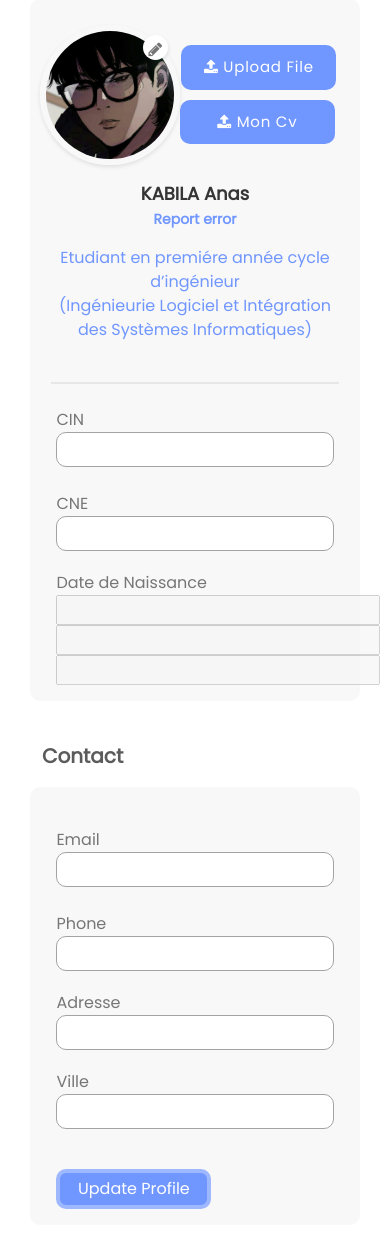
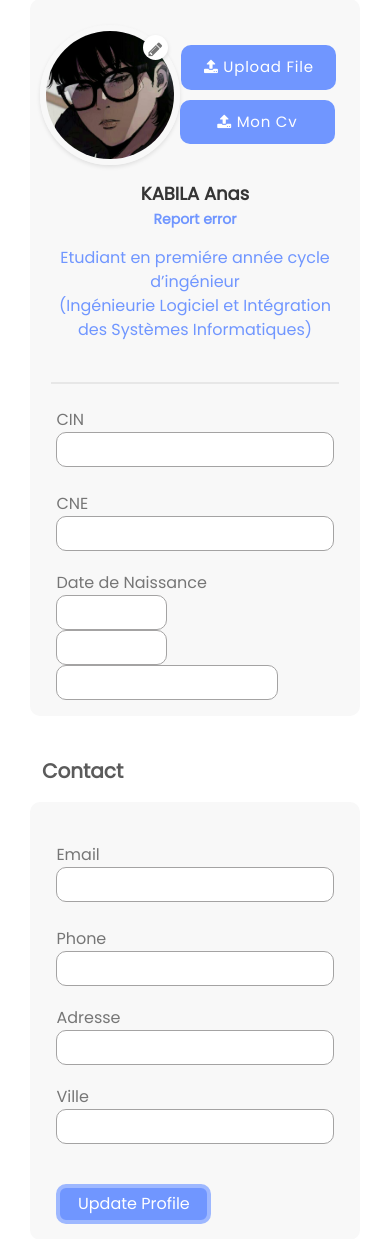
Before and after one commit to AbdoAitrais/Web_Project, a PHP site: page /pages/front_end/profile_etud.html in a window 390 px wide. Shown: the part 163-1402 px from the top of the page. Before the commit the page ends 1372 px from the top, so only its background shows below. Run offline with PHP 8.4, Linux system fonts and the light colour scheme.

Commit message:
Update profil_etud.css

```diff
--- a/pages/front_end/profil_etud.css
+++ b/pages/front_end/profil_etud.css
@@ -116,6 +116,24 @@ body,nav {
     border-radius: 10px;
     width: 600px;
     height: 35px;
+  }
+
+  .inpp1,.inpp2,.inpp3 {
+    box-sizing: border-box;
+    background: #FFFFFF;
+    border: 1px solid #A4A3A3;
+    border-radius: 10px;
+
+    height: 35px;
+  }
+
+  .inpp1,.inpp2 {
+    width: 125px;
+    margin-right: 50px;
+  }
+
+  .inpp3 {
+    width: 250px;
   }
 
   #sec {
@@ -306,6 +324,15 @@ cursor: pointer;
       width: 500px;
     }
 
+    .inpp1,.inpp2 {
+      width: 105px;
+      margin-right: 40px;
+    }
+
+    .inpp3 {
+      width: 210px;
+    }
+
   }
 
 
@@ -315,6 +342,15 @@ cursor: pointer;
 
     .inpp {
       width: 450px;
+    }
+
+    .inpp1,.inpp2 {
+      width: 95px;
+      margin-right: 35px;
+    }
+
+    .inpp3 {
+      width: 190px;
     }
 
   }
@@ -328,6 +364,15 @@ cursor: pointer;
       width: 400px;
     }
 
+    .inpp1,.inpp2 {
+      width: 85px;
+      margin-right: 30px;
+    }
+
+    .inpp3 {
+      width: 170px;
+    }
+
   }
 
 
@@ -339,6 +384,15 @@ cursor: pointer;
       width: 330px;
     }
 
+    .inpp1,.inpp2 {
+      width: 70px;
+      margin-right: 25px;
+    }
+
+    .inpp3 {
+      width: 140px;
+    }
+
   }
 
   @media screen and (max-width: 1000px) {
@@ -347,6 +401,15 @@ cursor: pointer;
 
     .inpp {
       width: 280px;
+    }
+
+    .inpp1,.inpp2 {
+      width: 60px;
+      margin-right: 20px;
+    }
+
+    .inpp3 {
+      width: 120px;
     }
 
     .cov {
@@ -374,6 +437,15 @@ cursor: pointer;
       width: 100%;
     }
 
+    .inpp1,.inpp2 {
+      width: 111px;
+      margin-right: 40px;
+    }
+
+    .inpp3 {
+      width: 222px;
+    }
+
   }
 
 
```
